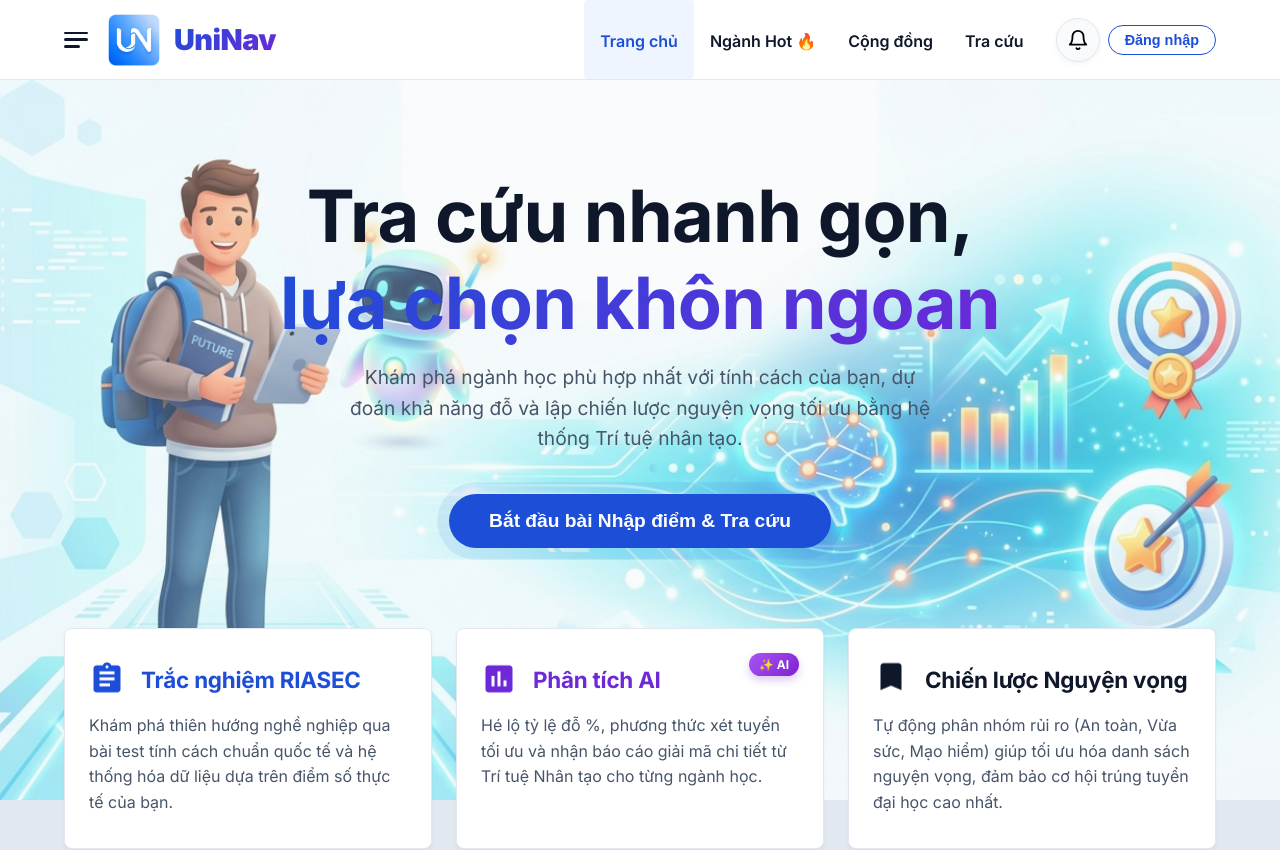
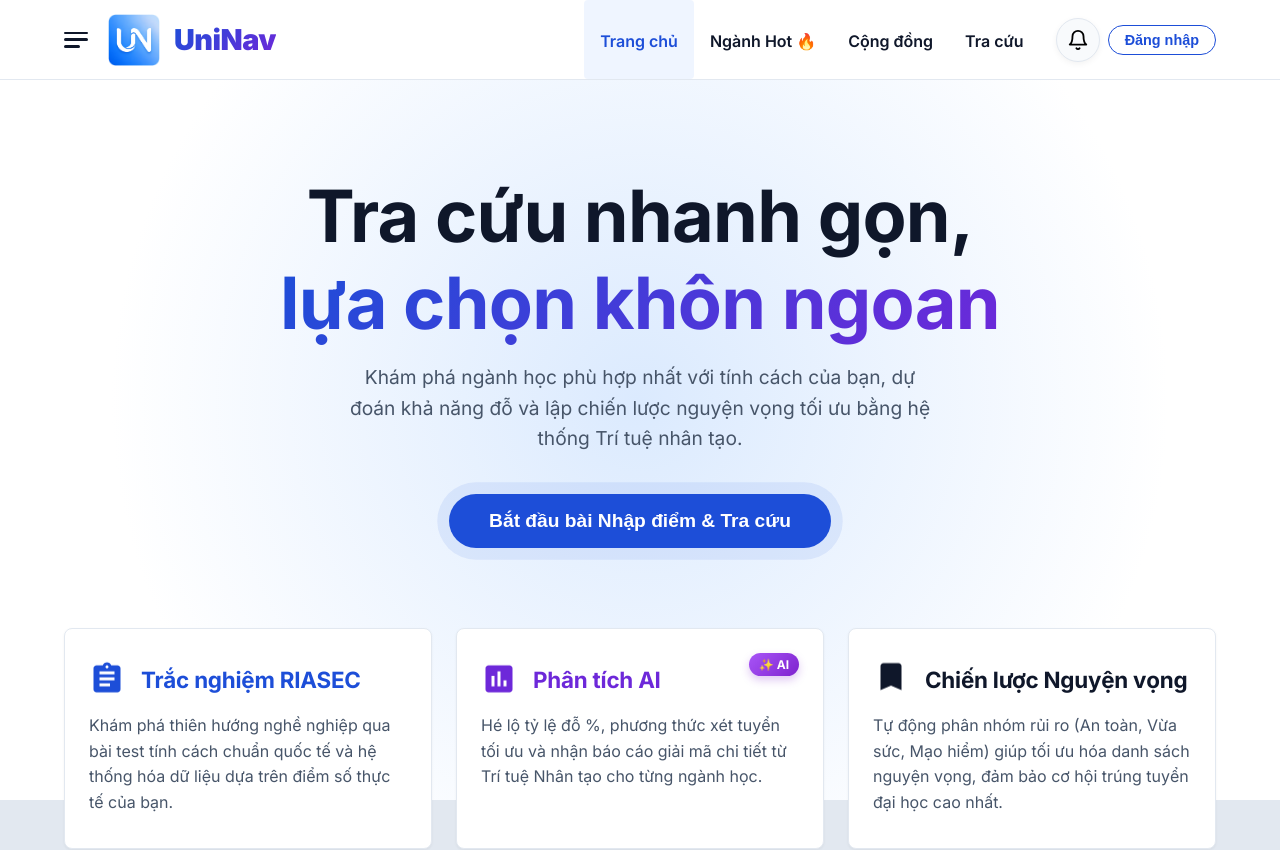
Before and after one commit to PhamDat15/UniNav, a Next.js app: page / in a window 1280 px wide. Shown: the top 850 px of the page. Built offline with nearby package versions, Linux system fonts and the light colour scheme.

Commit message:
style: Cập nhật hình nền trang chủ sang Radial Gradient trắng xanh tối giản

```diff
--- a/src/app/page.tsx
+++ b/src/app/page.tsx
@@ -9,11 +9,8 @@ export default function Home() {
       <div style={{
         position: 'fixed',
         top: 0, left: 0, right: 0, bottom: 0,
-        backgroundImage: 'url(/hero_background_bright.jpg)',
-        backgroundSize: 'cover',
-        backgroundPosition: 'center',
+        background: 'radial-gradient(circle at center, #dbeafe 0%, #ffffff 70%)',
         zIndex: -2,
-        opacity: 0.8
       }} />
       <div style={{ display: 'flex', flexDirection: 'column', alignItems: 'center', justifyContent: 'center', minHeight: '70vh', textAlign: 'center' }}>
         <h1 className="animate-fade-in-up delay-1" style={{ fontSize: '4.5rem', marginBottom: '16px', marginTop: '60px' }}>
```
